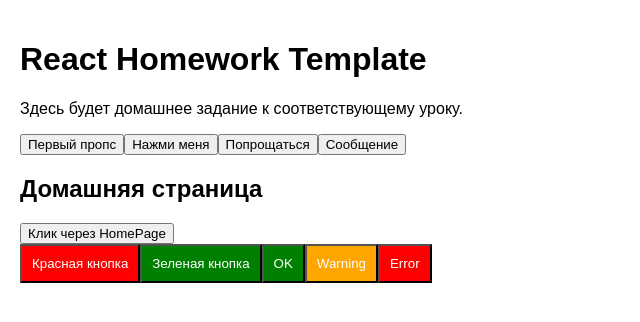
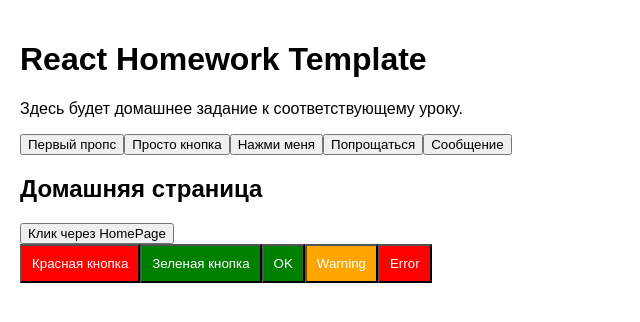
Before and after one commit to tusin777/react-home-works-app, a React (Vite) app: page / in a window 1280 px wide. Shown: the top 322 px of the page, without its empty margins (0-640 px from the left). Built offline with nearby package versions, Linux system fonts and the light colour scheme.

Commit message:
Упрощение компонента Button: улучшена обработка отсутствующего пропа 'label' и упрощена логика стилей кнопки.

```diff
--- a/src/components/Button.jsx
+++ b/src/components/Button.jsx
@@ -1,12 +1,20 @@
-import React from "react";
+const Button = ({
+  label = "Просто кнопка",
+  onClick,
+  btnStyles,
+  btnStyles2,
+}) => {
+  if (!label) {
+    console.warn("Проп 'label' не передан");
+    return null; // React-friendly
+  }
 
-const Button = ({ label, onClick, btnStyles, btnStyles2 }) => {
-  return label ? (
-    <button onClick={onClick} style={btnStyles ? btnStyles : btnStyles2}>
+  const finalStyles = btnStyles || btnStyles2;
+
+  return (
+    <button onClick={onClick} style={finalStyles}>
       {label}
     </button>
-  ) : (
-    console.warn("Пропс не передан")
   );
 };
 
```
